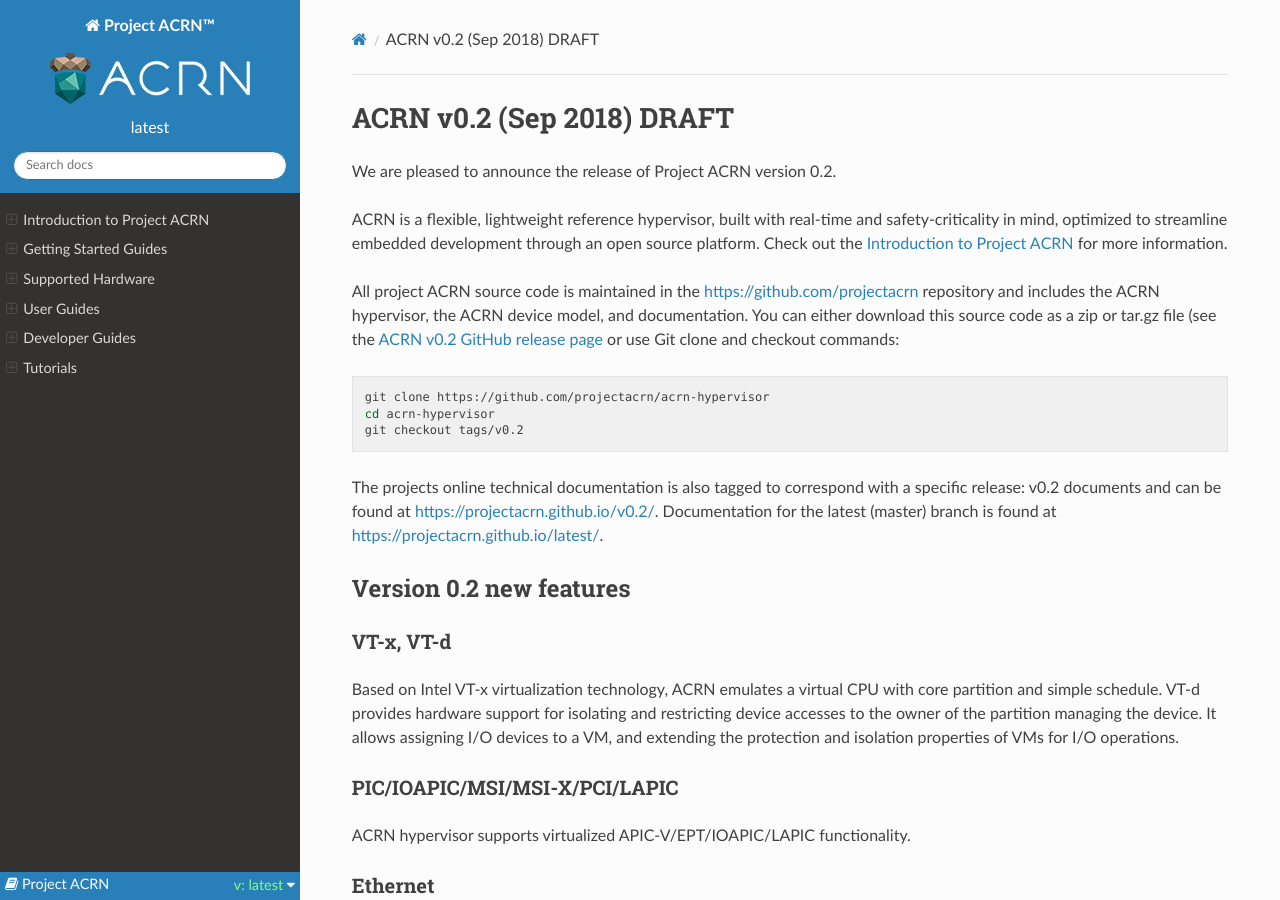
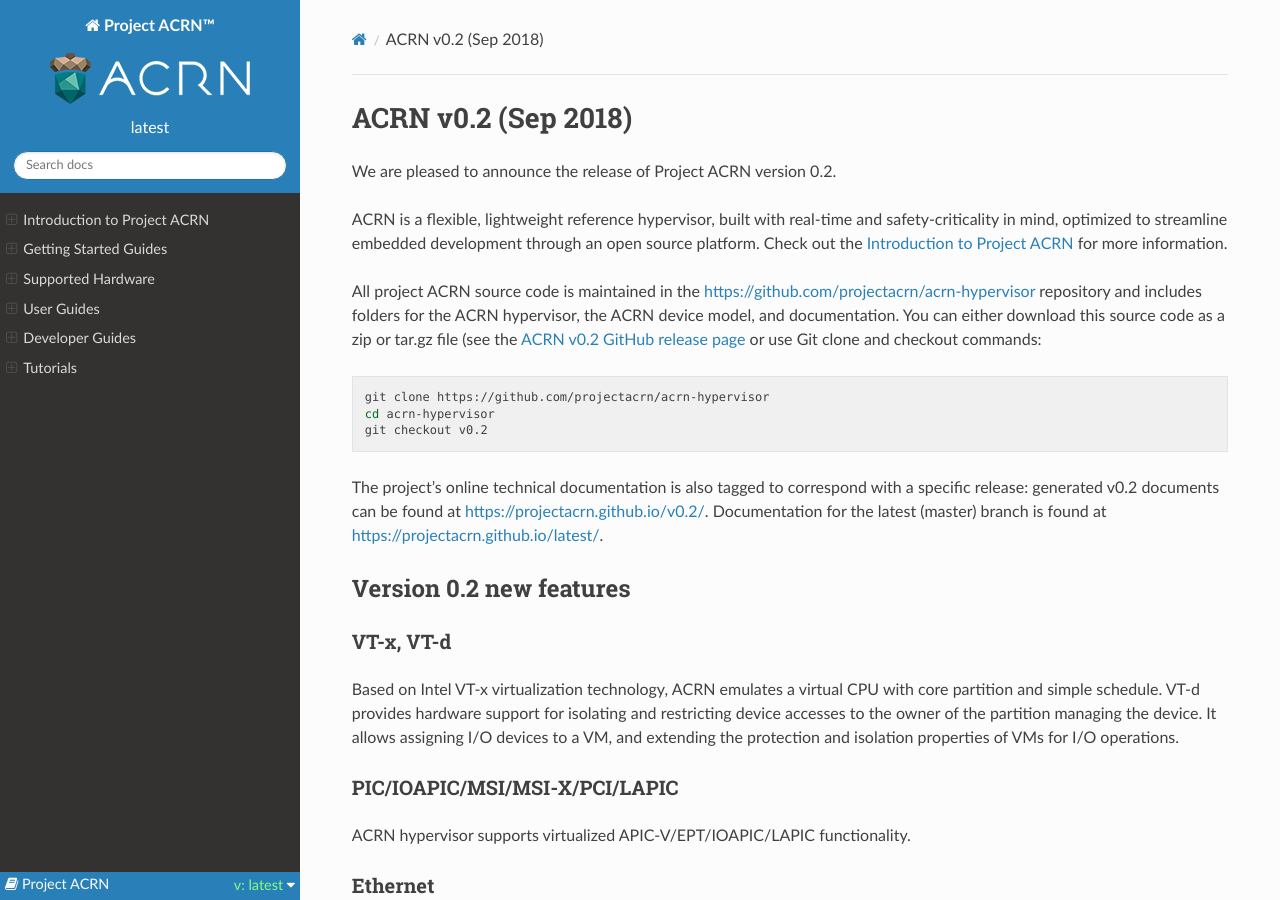
Before and after one commit to uaenalyh/first, a Sphinx documentation site: the page built from doc/release_notes_0.2.rst, in a window 1280 px wide and 900 px high. Built offline with Sphinx 7.4.7 and the Read the Docs theme 2.0.0, drawn with Linux system fonts in a browser that asks for light colours; pages that are not in the unit, such as notebooks, are missing from menus.

Commit message:
doc: release notes update for v0.2 release
Remove "DRAFT" indicator, and a few tweaks to repo description and
download instructions noticed in PR #1316

Signed-off-by: David B. Kinder <david.b.kinder@intel.com>

```diff
--- a/doc/release_notes_0.2.rst
+++ b/doc/release_notes_0.2.rst
@@ -1,7 +1,7 @@
 .. _release_notes_0.2:
 
-ACRN v0.2 (Sep 2018) DRAFT
-##########################
+ACRN v0.2 (Sep 2018)
+####################
 
 We are pleased to announce the release of Project ACRN version 0.2.
 
@@ -12,10 +12,10 @@
 
 
 All project ACRN source code is maintained in the
-https://github.com/projectacrn repository and includes the ACRN
-hypervisor, the ACRN device model, and documentation.  You can either
-download this source code as a zip or tar.gz file (see the `ACRN v0.2
-GitHub release page
+https://github.com/projectacrn/acrn-hypervisor repository and includes
+folders for the ACRN hypervisor, the ACRN device model, and documentation.
+You can either download this source code as a zip or tar.gz file (see
+the `ACRN v0.2 GitHub release page
 <https://github.com/projectacrn/acrn-hypervisor/releases/tag/v0.2>`_ or
 use Git clone and checkout commands:
 
@@ -23,10 +23,10 @@
 
    git clone https://github.com/projectacrn/acrn-hypervisor
    cd acrn-hypervisor
-   git checkout tags/v0.2
+   git checkout v0.2
 
-The projects online technical documentation is also tagged to correspond
-with a specific release: v0.2 documents and can be found at
+The project's online technical documentation is also tagged to correspond
+with a specific release: generated v0.2 documents can be found at
 https://projectacrn.github.io/v0.2/.  Documentation for the latest
 (master) branch is found at https://projectacrn.github.io/latest/.
 
```
